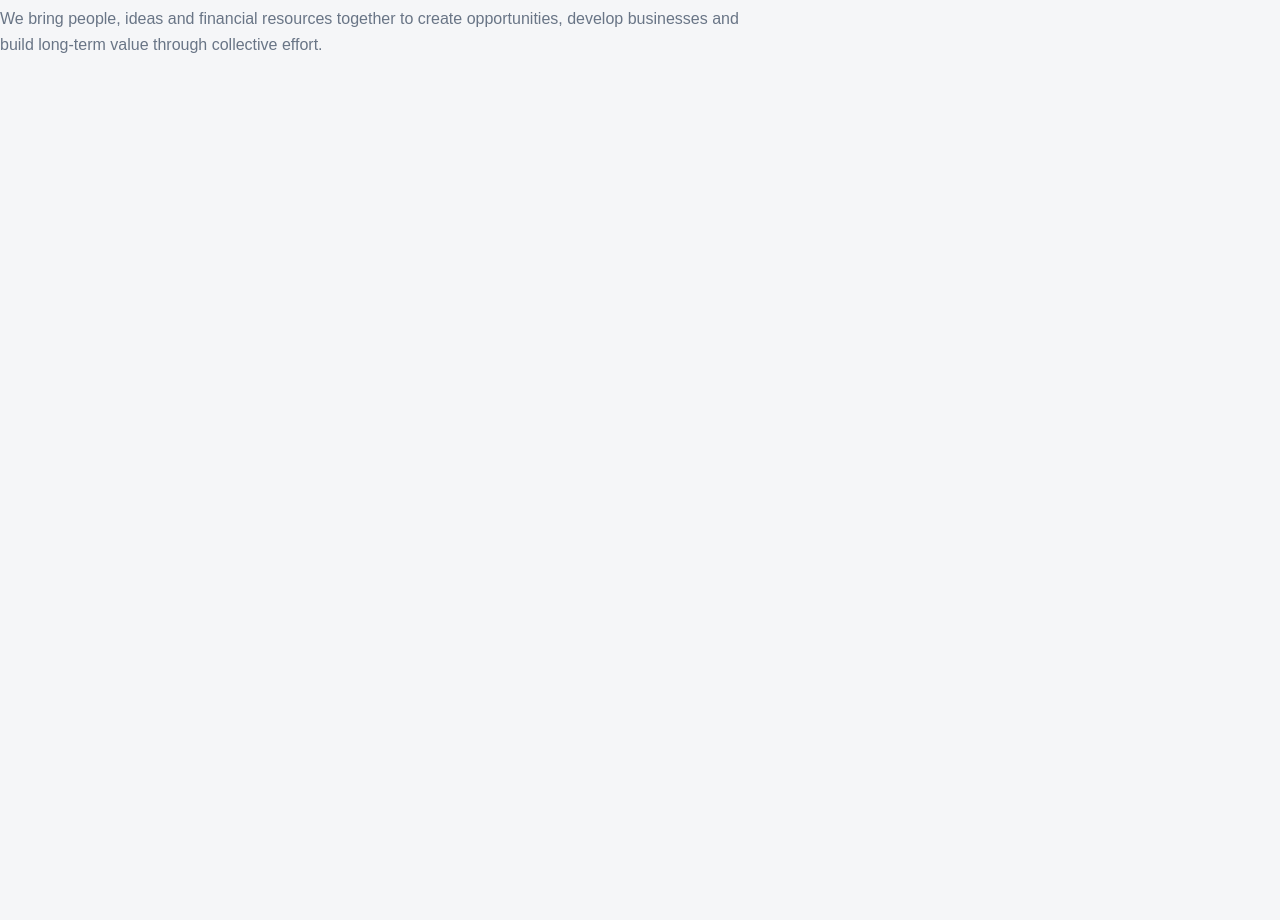
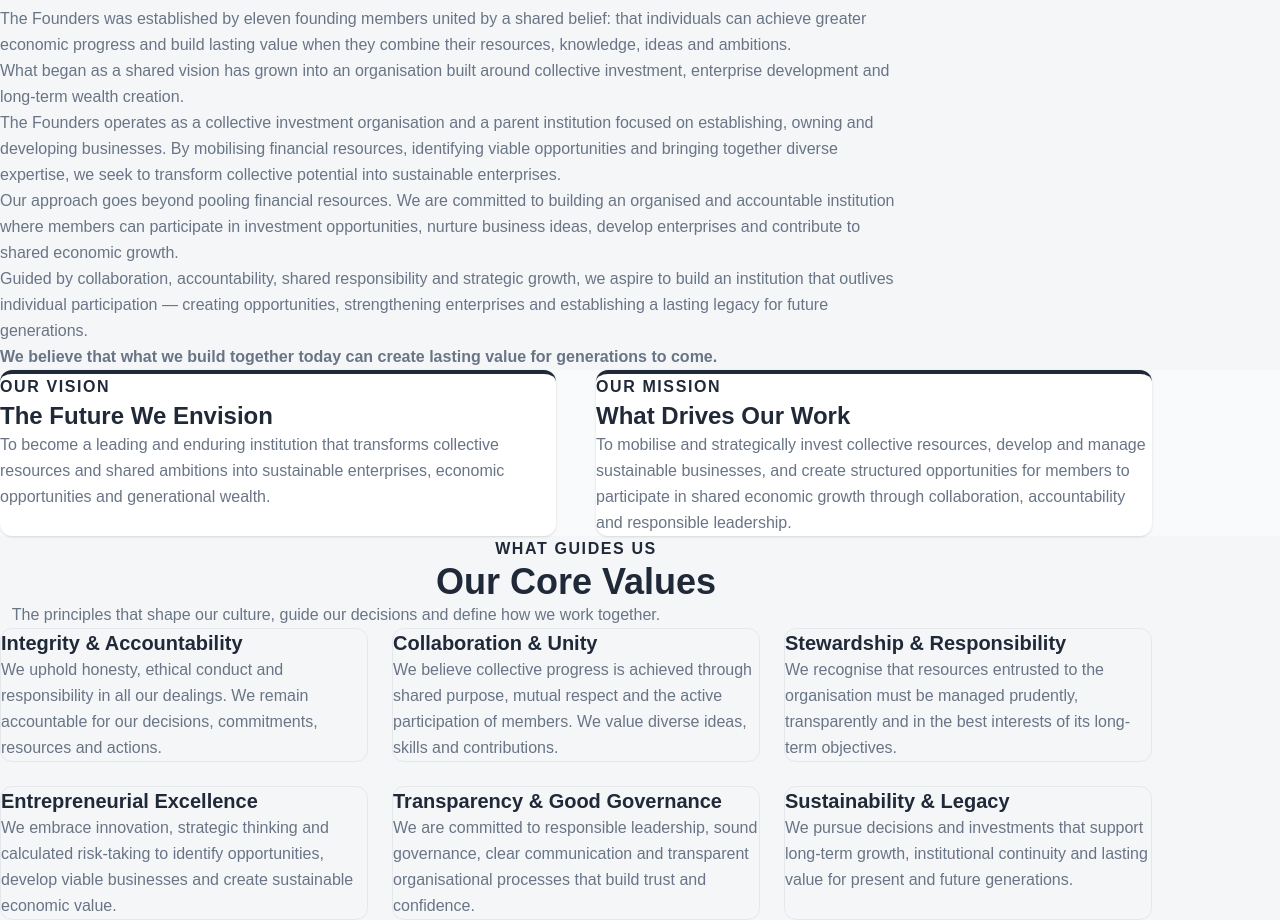
Before and after one commit to jw5141576/founders, a Next.js app in the folder web-app/: page /about in a window 1280 px wide. Shown: the part 234-1154 px from the top of the page. Before the commit the page ends 800 px from the top, so only its background shows below. Built offline with nearby package versions, Linux system fonts and the light colour scheme.

Commit message:
restructured about/page.tsx content

```diff
--- a/web-app/src/app/about/page.tsx
+++ b/web-app/src/app/about/page.tsx
@@ -2,10 +2,10 @@
 export default function AboutPage() {
   return (
     <main>
-      {/* About page hero */}
-      <section className="bg-navy px-6 py-20 text-white">
+      {/* 1. About page hero */}
+      <section className="bg-brand-blue text-white px-6 py-20">
         <div className="max-w-6xl mx-auto">
-          <p className="mb-4 font-semibold uppercase tracking-widest text-gold">
+          <p className="text-brand-orange font-semibold uppercase tracking-widest mb-4">
             Who We Are
           </p>
 
@@ -16,25 +16,223 @@ export default function AboutPage() {
           </h1>
 
           <p className="max-w-2xl text-lg text-white/85 leading-relaxed">
-            The Founders is a collective investment and enterprise
-            organisation built on collaboration, shared resources,
-            entrepreneurship and sustainable growth.
+            A shared vision. Collective resources. Sustainable
+            enterprises. A lasting legacy.
           </p>
         </div>
       </section>
 
-      {/* About the organisation */}
+      {/* 2. Our Story */}
       <section className="px-6 py-20">
         <div className="max-w-6xl mx-auto">
-          <h2 className="text-3xl font-bold mb-6">
-            About The Founders
+          <p className="text-brand-orange font-semibold uppercase tracking-widest mb-3">
+            Our Story
+          </p>
+
+          <h2 className="text-3xl md:text-4xl font-bold mb-8">
+            Eleven Founders. One Shared Vision.
           </h2>
 
-          <p className="max-w-3xl leading-relaxed text-muted">
-            We bring people, ideas and financial resources together
-            to create opportunities, develop businesses and build
-            long-term value through collective effort.
-          </p>
+          <div className="max-w-4xl space-y-5 text-muted leading-relaxed">
+            <p>
+              The Founders was established by eleven founding
+              members united by a shared belief: that individuals
+              can achieve greater economic progress and build
+              lasting value when they combine their resources,
+              knowledge, ideas and ambitions.
+            </p>
+
+            <p>
+              What began as a shared vision has grown into an
+              organisation built around collective investment,
+              enterprise development and long-term wealth creation.
+            </p>
+
+            <p>
+              The Founders operates as a collective investment
+              organisation and a parent institution focused on
+              establishing, owning and developing businesses.
+              By mobilising financial resources, identifying
+              viable opportunities and bringing together diverse
+              expertise, we seek to transform collective potential
+              into sustainable enterprises.
+            </p>
+
+            <p>
+              Our approach goes beyond pooling financial resources.
+              We are committed to building an organised and
+              accountable institution where members can participate
+              in investment opportunities, nurture business ideas,
+              develop enterprises and contribute to shared
+              economic growth.
+            </p>
+
+            <p>
+              Guided by collaboration, accountability, shared
+              responsibility and strategic growth, we aspire to
+              build an institution that outlives individual
+              participation — creating opportunities, strengthening
+              enterprises and establishing a lasting legacy for
+              future generations.
+            </p>
+
+            <p className="font-semibold text-brand-blue">
+              We believe that what we build together today can
+              create lasting value for generations to come.
+            </p>
+          </div>
+        </div>
+      </section>
+
+      {/* 3. Vision and Mission */}
+      <section className="bg-gray-50 px-6 py-20">
+        <div className="max-w-6xl mx-auto">
+          <div className="grid md:grid-cols-2 gap-10">
+
+            {/* Vision */}
+            <div className="bg-white p-8 rounded-xl shadow-sm border-t-4 border-brand-orange">
+              <p className="text-brand-orange font-semibold uppercase tracking-widest mb-4">
+                Our Vision
+              </p>
+
+              <h2 className="text-2xl font-bold mb-5">
+                The Future We Envision
+              </h2>
+
+              <p className="text-muted leading-relaxed">
+                To become a leading and enduring institution that
+                transforms collective resources and shared ambitions
+                into sustainable enterprises, economic opportunities
+                and generational wealth.
+              </p>
+            </div>
+
+            {/* Mission */}
+            <div className="bg-white p-8 rounded-xl shadow-sm border-t-4 border-brand-blue">
+              <p className="text-brand-blue font-semibold uppercase tracking-widest mb-4">
+                Our Mission
+              </p>
+
+              <h2 className="text-2xl font-bold mb-5">
+                What Drives Our Work
+              </h2>
+
+              <p className="text-muted leading-relaxed">
+                To mobilise and strategically invest collective
+                resources, develop and manage sustainable businesses,
+                and create structured opportunities for members to
+                participate in shared economic growth through
+                collaboration, accountability and responsible
+                leadership.
+              </p>
+            </div>
+
+          </div>
+        </div>
+      </section>
+
+      {/* 4. Our Core Values */}
+      <section className="px-6 py-20">
+        <div className="max-w-6xl mx-auto">
+          <div className="text-center mb-14">
+            <p className="text-brand-orange font-semibold uppercase tracking-widest mb-3">
+              What Guides Us
+            </p>
+
+            <h2 className="text-3xl md:text-4xl font-bold mb-5">
+              Our Core Values
+            </h2>
+
+            <p className="max-w-2xl mx-auto text-muted leading-relaxed">
+              The principles that shape our culture, guide our
+              decisions and define how we work together.
+            </p>
+          </div>
+
+          <div className="grid sm:grid-cols-2 lg:grid-cols-3 gap-6">
+
+            {/* Value 1 */}
+            <div className="p-7 rounded-xl border border-gray-200">
+              <h3 className="text-xl font-bold mb-4">
+                Integrity & Accountability
+              </h3>
+
+              <p className="text-muted leading-relaxed">
+                We uphold honesty, ethical conduct and responsibility
+                in all our dealings. We remain accountable for our
+                decisions, commitments, resources and actions.
+              </p>
+            </div>
+
+            {/* Value 2 */}
+            <div className="p-7 rounded-xl border border-gray-200">
+              <h3 className="text-xl font-bold mb-4">
+                Collaboration & Unity
+              </h3>
+
+              <p className="text-muted leading-relaxed">
+                We believe collective progress is achieved through
+                shared purpose, mutual respect and the active
+                participation of members. We value diverse ideas,
+                skills and contributions.
+              </p>
+            </div>
+
+            {/* Value 3 */}
+            <div className="p-7 rounded-xl border border-gray-200">
+              <h3 className="text-xl font-bold mb-4">
+                Stewardship & Responsibility
+              </h3>
+
+              <p className="text-muted leading-relaxed">
+                We recognise that resources entrusted to the
+                organisation must be managed prudently, transparently
+                and in the best interests of its long-term objectives.
+              </p>
+            </div>
+
+            {/* Value 4 */}
+            <div className="p-7 rounded-xl border border-gray-200">
+              <h3 className="text-xl font-bold mb-4">
+                Entrepreneurial Excellence
+              </h3>
+
+              <p className="text-muted leading-relaxed">
+                We embrace innovation, strategic thinking and
+                calculated risk-taking to identify opportunities,
+                develop viable businesses and create sustainable
+                economic value.
+              </p>
+            </div>
+
+            {/* Value 5 */}
+            <div className="p-7 rounded-xl border border-gray-200">
+              <h3 className="text-xl font-bold mb-4">
+                Transparency & Good Governance
+              </h3>
+
+              <p className="text-muted leading-relaxed">
+                We are committed to responsible leadership, sound
+                governance, clear communication and transparent
+                organisational processes that build trust and
+                confidence.
+              </p>
+            </div>
+
+            {/* Value 6 */}
+            <div className="p-7 rounded-xl border border-gray-200">
+              <h3 className="text-xl font-bold mb-4">
+                Sustainability & Legacy
+              </h3>
+
+              <p className="text-muted leading-relaxed">
+                We pursue decisions and investments that support
+                long-term growth, institutional continuity and
+                lasting value for present and future generations.
+              </p>
+            </div>
+
+          </div>
         </div>
       </section>
     </main>
```
